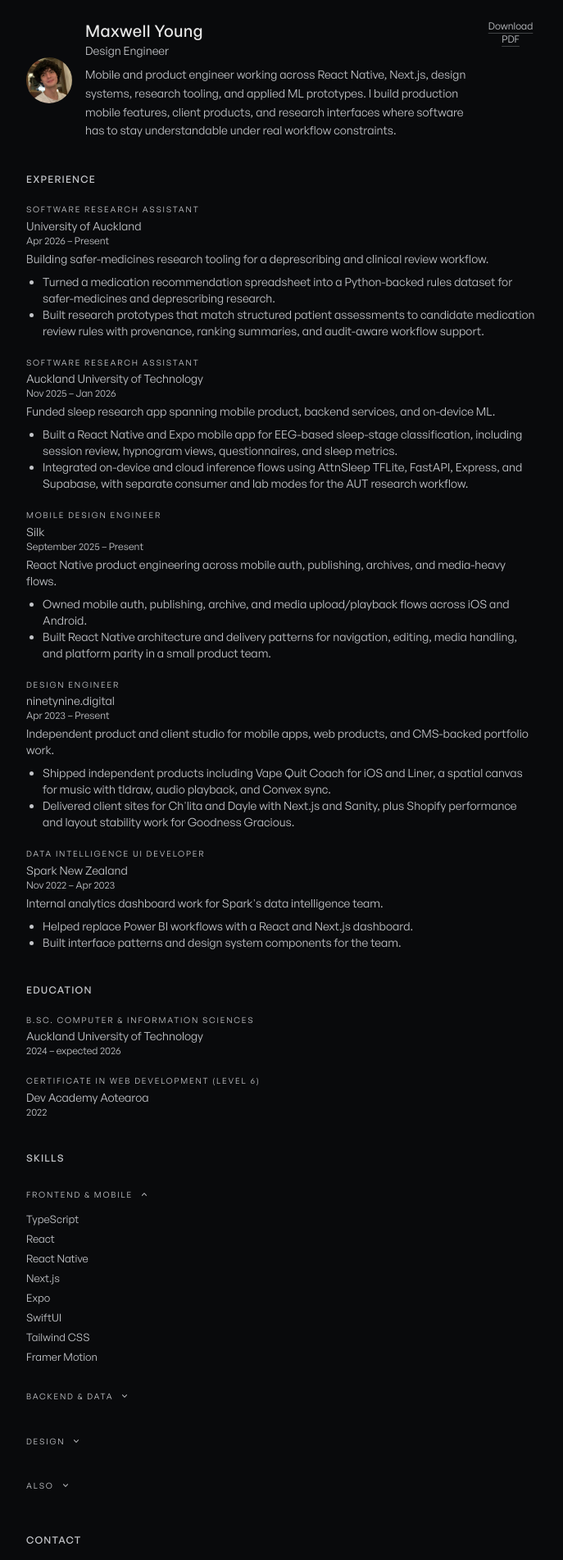
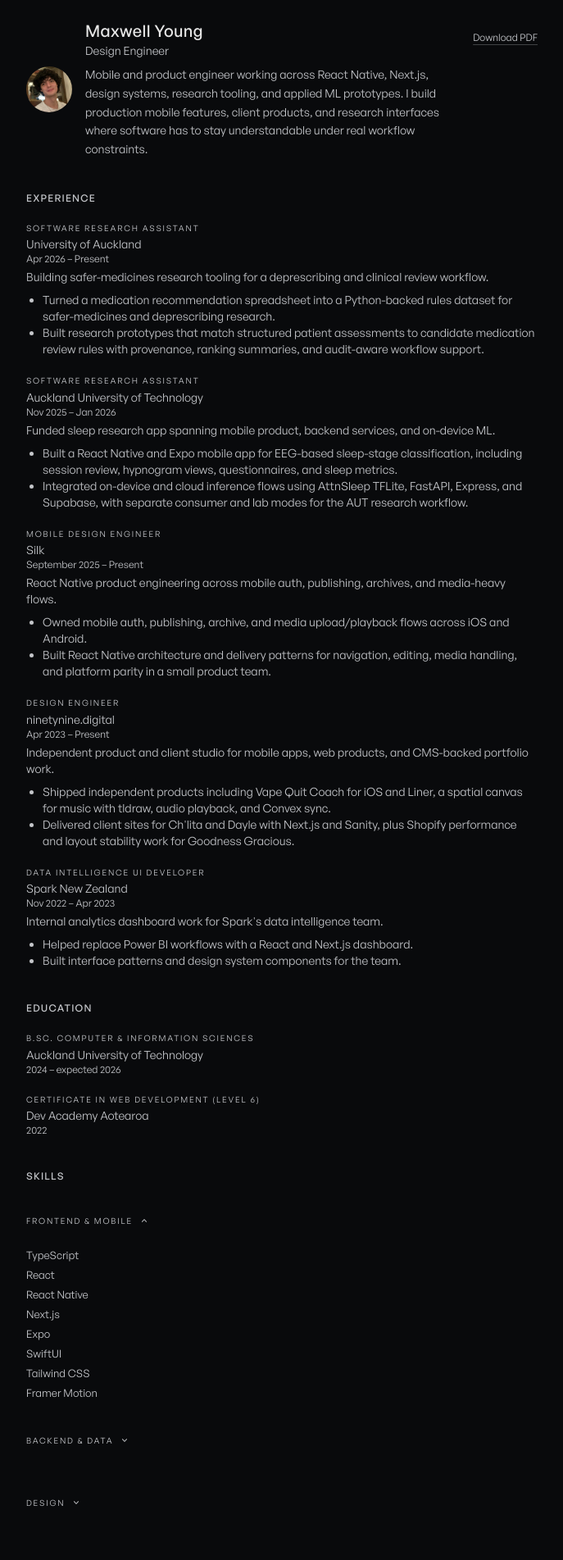
Before and after one commit to maxwellyoung/dev.maxwellyoung.info, a Next.js app: page /resume in a window 1280 px wide. Shown: the top 1903 px of the page at 82% size, without its empty margins (296-983 px from the left). Built offline with nearby package versions, Linux system fonts and the light colour scheme; no server answers.

Commit message:
Polish resume accessibility

```diff
--- a/src/app/about/page.tsx
+++ b/src/app/about/page.tsx
@@ -100,7 +100,7 @@ export default function AboutPage() {
               <span className="text-foreground font-medium">
                 B.Sc. Computer &amp; Information Sciences
               </span>{" "}
-              &mdash; Auckland University of Technology (2024 &ndash; 2026)
+              &mdash; Auckland University of Technology (2024 &ndash; expected 2026)
             </li>
             <li>
               <span className="text-foreground font-medium">
--- a/src/app/resume/page.tsx
+++ b/src/app/resume/page.tsx
@@ -45,17 +45,17 @@ export default function Resume() {
         }}
       />
 
-      <header className="flex items-start justify-between gap-4 mb-10">
-        <div className="flex items-center gap-4">
+      <header className="mb-10 flex flex-col items-start justify-between gap-4 sm:flex-row">
+        <div className="flex min-w-0 items-center gap-4">
           <Image
-            className="rounded-full"
+            className="flex-shrink-0 rounded-full"
             src="/profile_work.webp"
             alt="Portrait of Maxwell Young"
             width={56}
             height={56}
             sizes="56px"
           />
-          <div>
+          <div className="min-w-0">
             <h1 className="text-xl font-medium text-foreground">
               {resumeData.name}
             </h1>
@@ -67,9 +67,10 @@ export default function Resume() {
         </div>
 
         <button
+          type="button"
           onClick={handleDownload}
           disabled={isDownloading}
-          className="text-xs text-muted-foreground hover:text-foreground underline underline-offset-4 decoration-muted-foreground/30 hover:decoration-foreground/60 transition-colors disabled:opacity-50"
+          className="inline-flex min-h-11 items-center whitespace-nowrap rounded-sm text-xs text-muted-foreground underline decoration-muted-foreground/30 underline-offset-4 transition-colors hover:text-foreground hover:decoration-foreground/60 focus-visible:outline-none focus-visible:ring-2 focus-visible:ring-accent focus-visible:ring-offset-2 disabled:opacity-50"
         >
           {isDownloading ? "Generating…" : "Download PDF"}
         </button>
--- a/src/components/CopyEmail.tsx
+++ b/src/components/CopyEmail.tsx
@@ -15,8 +15,9 @@ export function CopyEmail({ email, className = "", showEmail = true }: CopyEmail
 
   return (
     <button
+      type="button"
       onClick={() => copy(email)}
-      className={`group inline-flex items-center gap-1.5 text-muted-foreground hover:text-foreground transition-colors duration-200 focus-visible:outline-none focus-visible:ring-2 focus-visible:ring-accent focus-visible:ring-offset-2 rounded-sm ${className}`}
+      className={`group inline-flex min-h-11 min-w-11 items-center justify-center gap-1.5 rounded-sm text-muted-foreground transition-colors duration-200 hover:text-foreground focus-visible:outline-none focus-visible:ring-2 focus-visible:ring-accent focus-visible:ring-offset-2 ${className}`}
       aria-label={status === "copied" ? "Email copied!" : `Copy email: ${email}`}
     >
       {showEmail && (
@@ -33,7 +34,7 @@ export function CopyEmail({ email, className = "", showEmail = true }: CopyEmail
               transition={{ duration: 0.15 }}
               className="absolute inset-0 text-accent"
             >
-              <Check className="w-4 h-4" />
+              <Check className="w-4 h-4" aria-hidden="true" />
             </motion.span>
           ) : (
             <motion.span
@@ -44,7 +45,7 @@ export function CopyEmail({ email, className = "", showEmail = true }: CopyEmail
               transition={{ duration: 0.15 }}
               className="absolute inset-0 opacity-50 group-hover:opacity-100 transition-opacity"
             >
-              <Copy className="w-4 h-4" />
+              <Copy className="w-4 h-4" aria-hidden="true" />
             </motion.span>
           )}
         </AnimatePresence>
--- a/src/components/SkillCategory.tsx
+++ b/src/components/SkillCategory.tsx
@@ -31,7 +31,7 @@ export function SkillCategory({
             aria-expanded={expanded}
             aria-controls={contentId}
             onClick={onToggle}
-            className="resume-label inline-flex items-center gap-2 select-none hover:text-foreground transition-colors duration-200 focus-visible:outline-none focus-visible:ring-2 focus-visible:ring-accent focus-visible:ring-offset-2 rounded-sm"
+            className="resume-label inline-flex min-h-11 items-center gap-2 rounded-sm select-none transition-colors duration-200 hover:text-foreground focus-visible:outline-none focus-visible:ring-2 focus-visible:ring-accent focus-visible:ring-offset-2"
           >
             <span>{category}</span>
             <motion.svg
@@ -72,8 +72,7 @@ export function SkillCategory({
           duration: prefersReducedMotion ? 0 : 0.2,
           ease: "easeInOut",
         }}
-        style={{ overflow: "hidden" }}
-        className={compact ? "mt-2" : "mt-2"}
+        className="mt-2 overflow-hidden"
       >
         <div
           className={
```
